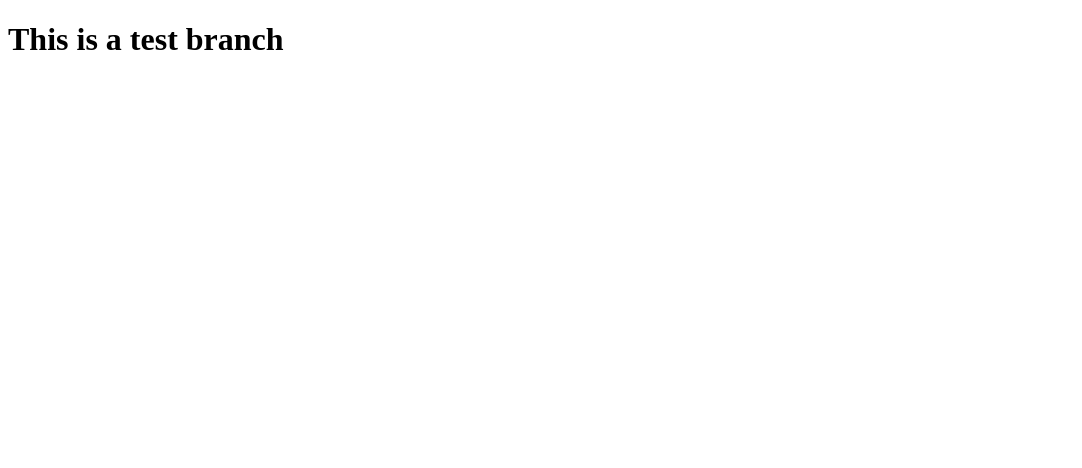
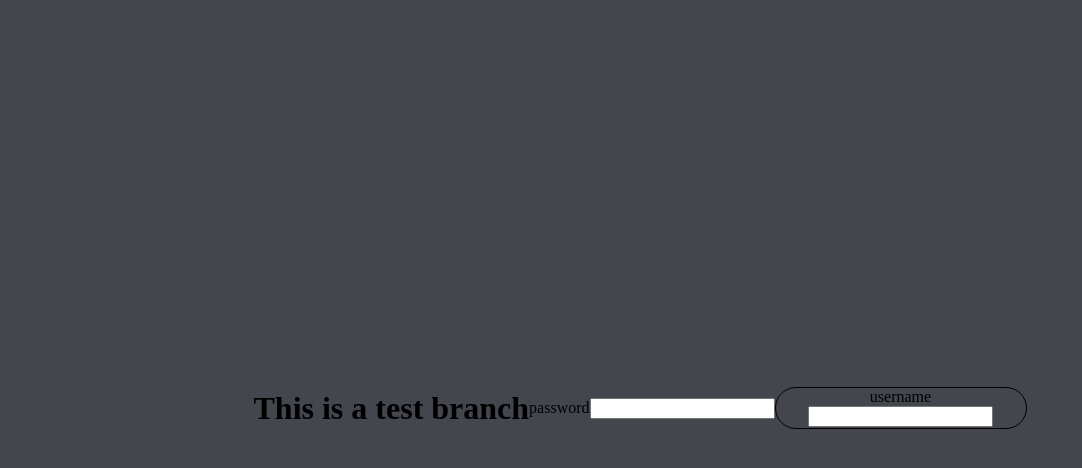
Before and after one commit to danrmzz/cis4004-group14, a plain HTML site: page index.html in a window 1280 px wide. Shown: the whole page, without its empty margins (0-1082 px from the left). Drawn offline with Linux system fonts and the light colour scheme.

Commit message:
added css file, began login page

```diff
--- /dev/null
+++ b/index.css
@@ -0,0 +1,15 @@
+body{
+    background-color: rgb(67, 70, 77);
+    display: flex;
+    justify-content: center;
+    align-items: center;
+    text-align: center;
+    min-height: 100vh;
+}
+
+.button{
+    border: solid 1px;
+    border-radius: 40px;
+    height: 40px;
+    width: 250px;
+}
--- a/index.html
+++ b/index.html
@@ -4,8 +4,17 @@
     <meta charset="UTF-8">
     <meta name="viewport" content="width=device-width, initial-scale=1.0">
     <title>Document</title>
+    <link href="index.css" rel="stylesheet">
 </head>
 <body>
     <h1>This is a test branch</h1>
+
+    <label for="password">password</label>
+    <input type="text" id="password" name="password">
+
+    <div class="button">
+        <label for="username">username</label>
+        <input type="text" id="username" name="username">
+    </div>
 </body>
 </html>
```
